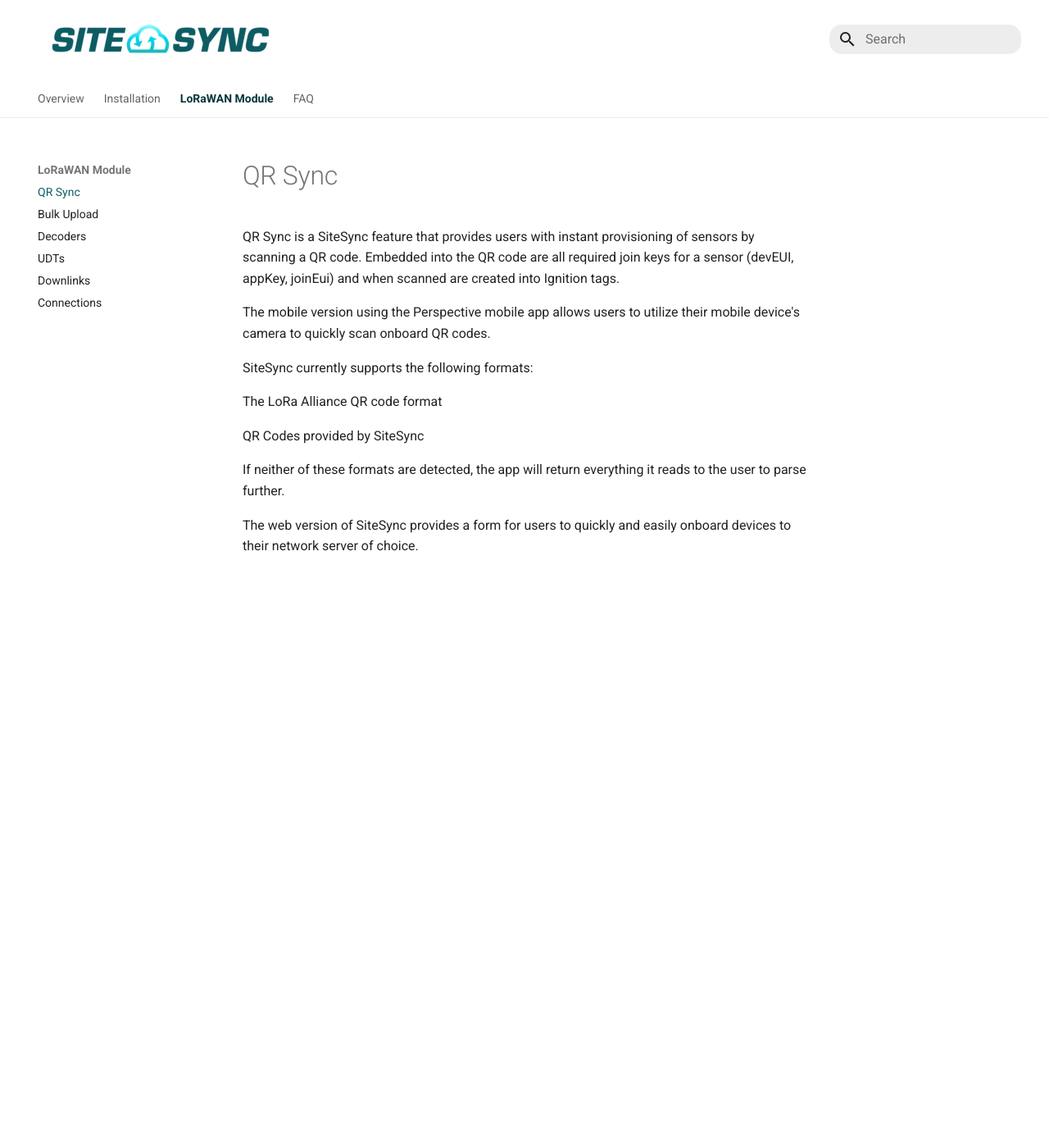
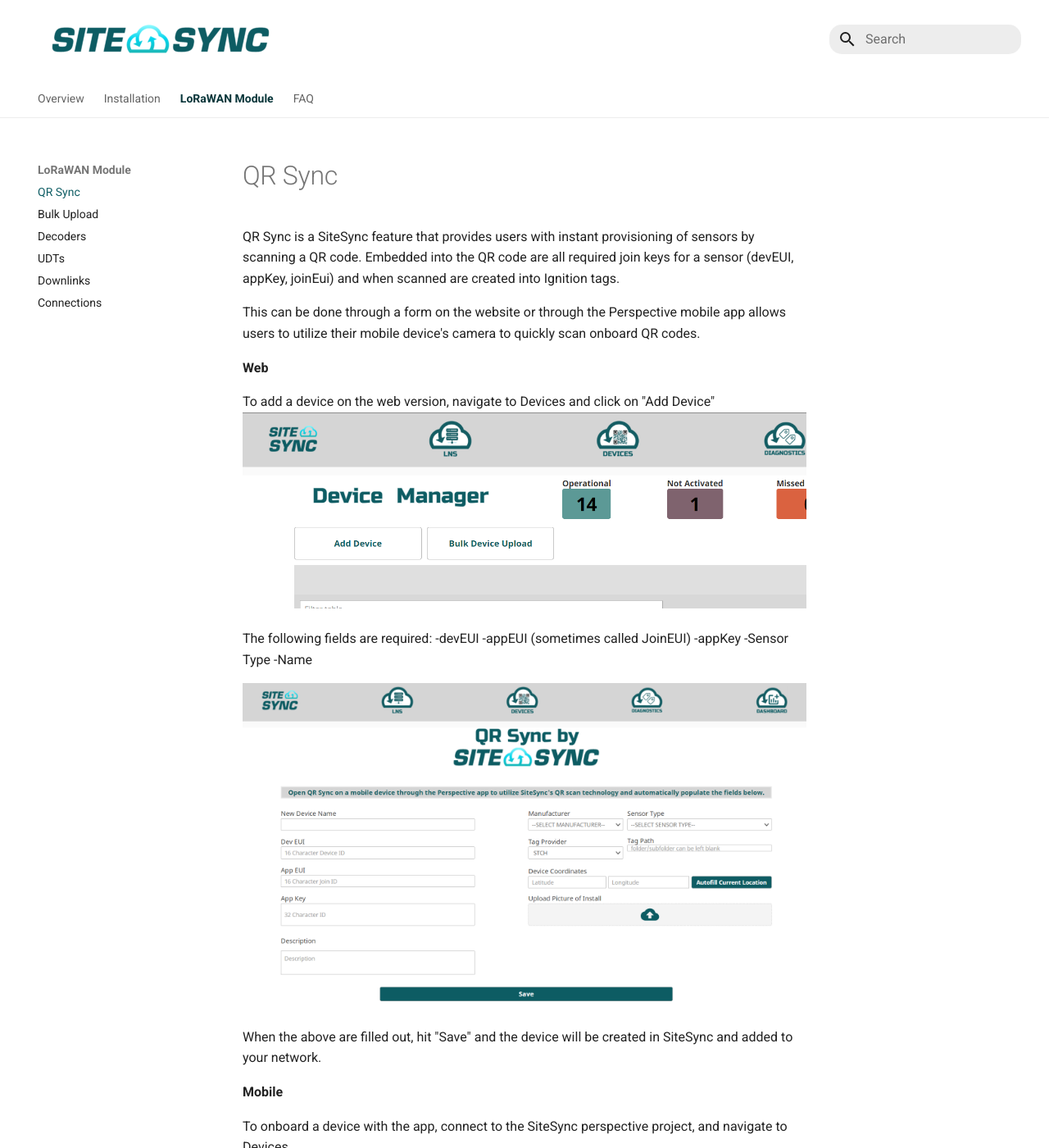
Before and after one commit to SiteSyncDevs/sitesyncdevs.github.io, an MkDocs documentation site: the page built from docs/lorawan-module/qr-sync.md, in a window 1280 px wide and 1400 px high. Shown: the whole window at 82% size. Built offline with MkDocs 1.6.1 and Material for MkDocs 9.7.7, drawn with Linux system fonts in a browser that asks for light colours; some of the changed text lies outside the part shown.

Commit message:
added desktop

```diff
--- a/docs/lorawan-module/qr-sync.md
+++ b/docs/lorawan-module/qr-sync.md
@@ -1,17 +1,46 @@
+
+
 QR Sync is a SiteSync feature that provides users with instant provisioning of sensors by scanning a QR code. Embedded
 into the QR code are all required join keys for a sensor (devEUI, appKey, joinEui) and when scanned are created into
 Ignition tags.
 
-The mobile version using the Perspective mobile app allows users to utilize their mobile device's camera to quickly scan onboard QR codes.
+This can be done through a form on the website or through the Perspective mobile app allows users to utilize their mobile device's camera to quickly scan onboard QR codes.
+
+**Web**
+
+To add a device on the web version, navigate to Devices and click on "Add Device"
+![addDeviceButton](../../assets/website_adddeivce.png)
+
+
+The following fields are required:
+-devEUI
+-appEUI (sometimes called JoinEUI)
+-appKey
+-Sensor Type
+-Name
+
+![addDeviceForm](../../assets/deviceAddDesktop.png)
+
+When the above are filled out, hit "Save" and the device will be created in SiteSync and added to your network.
+
+**Mobile**
+
+To onboard a device with the app, connect to the SiteSync perspective project, and navigate to Devices.
+
+![addDeviceMobile](../../assets/mobileAddDevice.jfif)
+
+Select "Activate Device" and launch the QR scanner.
+
 
 SiteSync currently supports the following formats:
 
-The LoRa Alliance QR code format
+-The LoRa Alliance QR code format
 
-QR Codes provided by SiteSync
+-QR Codes provided by SiteSync
 
 If neither of these formats are detected, the app will return everything it reads to the user to parse further.
 
 
+![addDeviceMobile](../../assets/QRSync.jfif)
 
-The web version of SiteSync provides a form for users to quickly and easily onboard devices to their network server of choice.
+Once the information is filled in, hit submit and the device will be created in SiteSync and added to your network.
```
Also changed, not shown: docs/assets/QRSync.jfif (added), docs/assets/deviceAddDesktop.png (added), docs/assets/mobileAddDevice.jfif (added), docs/assets/website_adddeivce.png (added).
